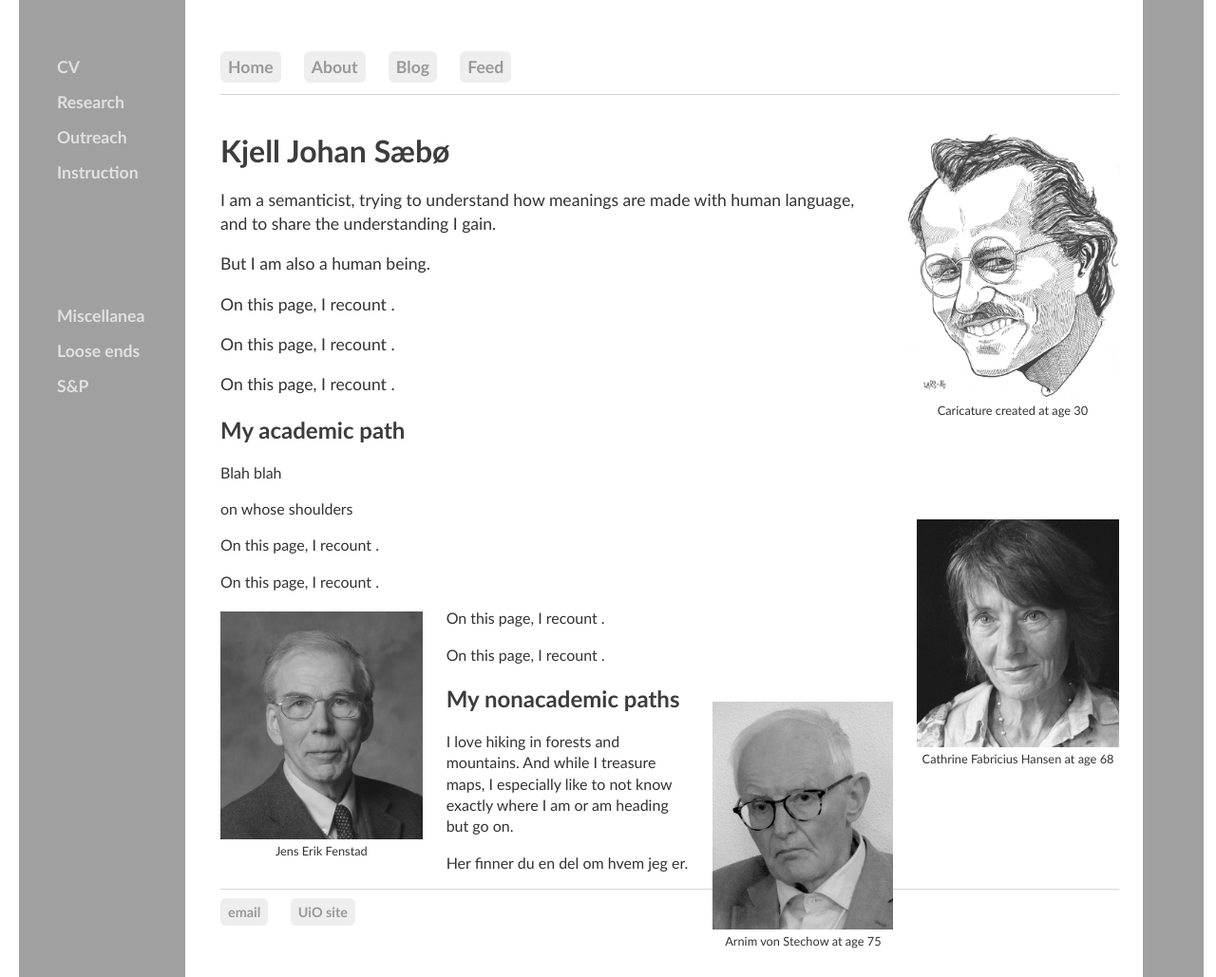
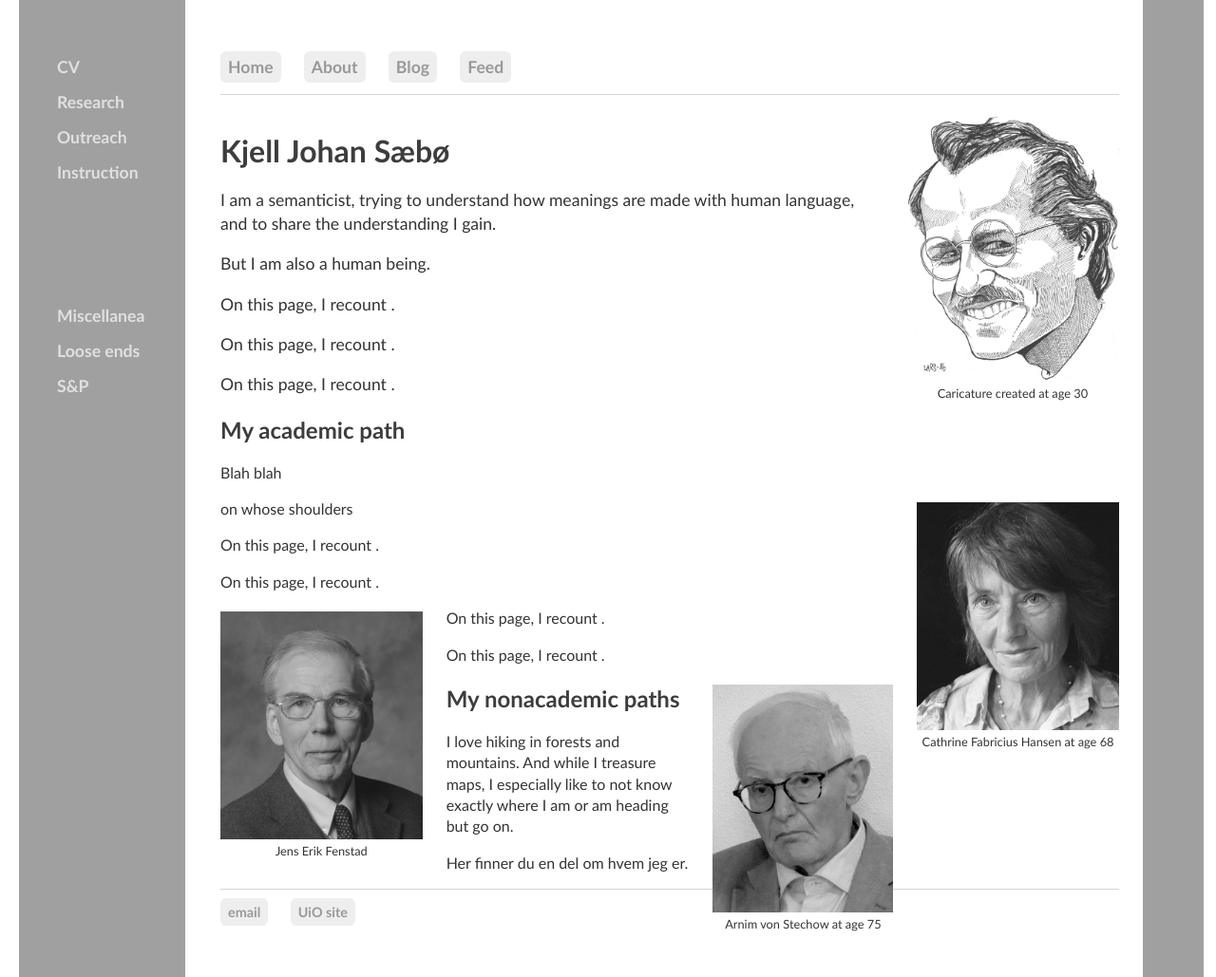
Before and after one commit to kjelljs/kjelljs.github.io, a Jekyll site: the page built from about/index.html, in a window 1280 px wide and 1029 px high. Shown: the whole window at 95% size. Built offline with Jekyll 4.4.1, drawn with Linux system fonts in a browser that asks for light colours.

Commit message:
Update index.html

```diff
--- a/about/index.html
+++ b/about/index.html
@@ -10,7 +10,7 @@
     font-size: .8em;
 }
 </style>
-<div style="float:right;">&nbsp; &nbsp; &nbsp; &nbsp; &nbsp; &nbsp;<figure class="rightfig"><img style="height:280px;" src="/pics/Lars86.jpg"><figcaption>Caricature created at age 30</figcaption></figure></div>
+<div style="float:right;"><figure class="rightfig"><img style="height:280px;" src="/pics/Lars86.jpg"><figcaption>Caricature created at age 30</figcaption></figure></div>
 <div class="blurb">
 	<h1>Kjell Johan Sæbø</h1>
 	<div class="ingress"><p>I am a semanticist, trying to understand how meanings are made with human language, and to share the understanding I gain.</p>
@@ -21,14 +21,14 @@
 	</div>
 	<h2>My academic path</h2>
 	<p>Blah blah</p>
-	<div style="float:right;">&nbsp; &nbsp; &nbsp; &nbsp; &nbsp; &nbsp;<figure class="rightfig"><img style="height:240px;" src="/pics/CFHgray.jpg"><figcaption>Cathrine Fabricius Hansen at age 68</figcaption></figure></div>
+	<div style="float:right;"><figure class="rightfig"><img style="height:240px;" src="/pics/CFHgray.jpg"><figcaption>Cathrine Fabricius Hansen at age 68</figcaption></figure></div>
 	<p>on whose shoulders</p>
 	<p>On this page, I recount .</p>
 	<p>On this page, I recount .</p>
 	<div style="float:left;"><figure class="leftfig"><img style="height:240px;" src="/pics/JEFgray.jpg"><figcaption>Jens Erik Fenstad</figcaption></figure></div>
 	<p>On this page, I recount .</p>
 	<p>On this page, I recount .</p>
-	<div style="float:right;">&nbsp; &nbsp; &nbsp; &nbsp; &nbsp; &nbsp;<figure class="rightfig"><img style="height:240px;" src="/pics/Arnim2.jpg"><figcaption>Arnim von Stechow at age 75</figcaption></figure></div>
+	<div style="float:right;"><figure class="rightfig"><img style="height:240px;" src="/pics/Arnim2.jpg"><figcaption>Arnim von Stechow at age 75</figcaption></figure></div>
 	<h2>My nonacademic paths</h2>
 	<p>I love hiking in forests and mountains. And while I treasure maps, I especially like to not know exactly where I am or am heading but go on.</p>
 	<p>Her finner du en del om hvem jeg er.</p>
```
